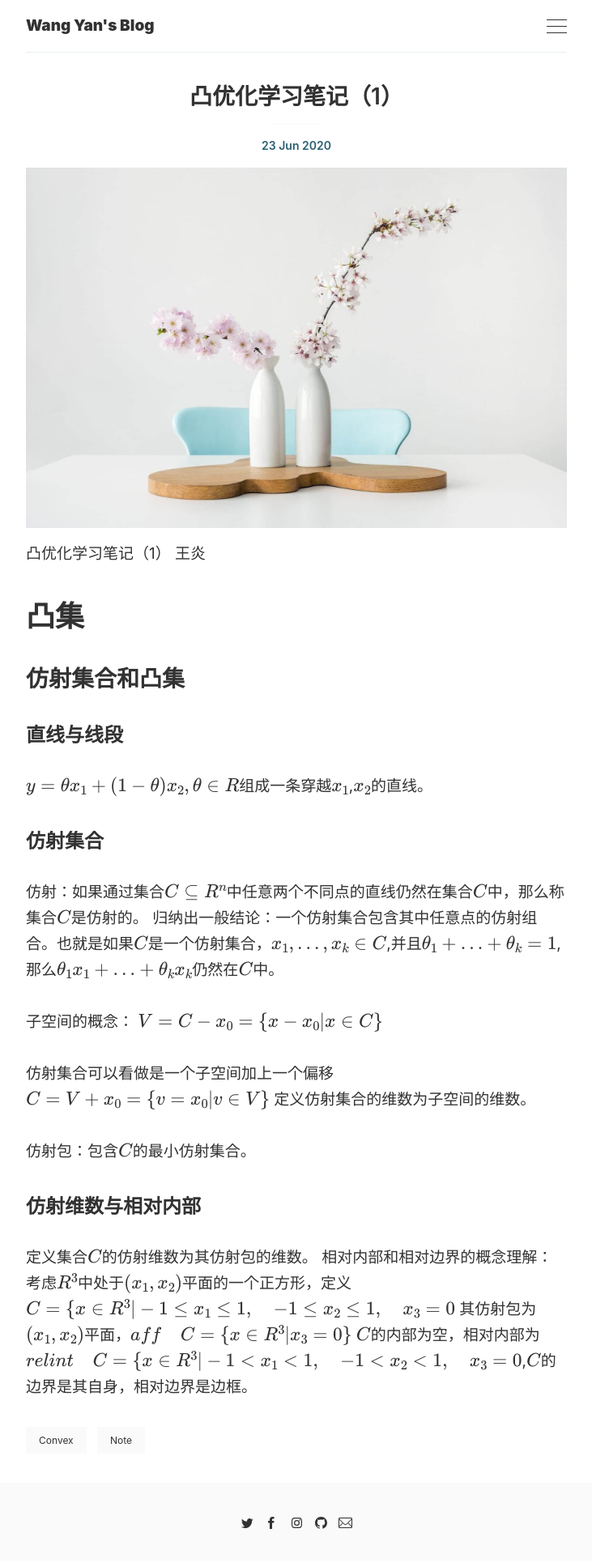
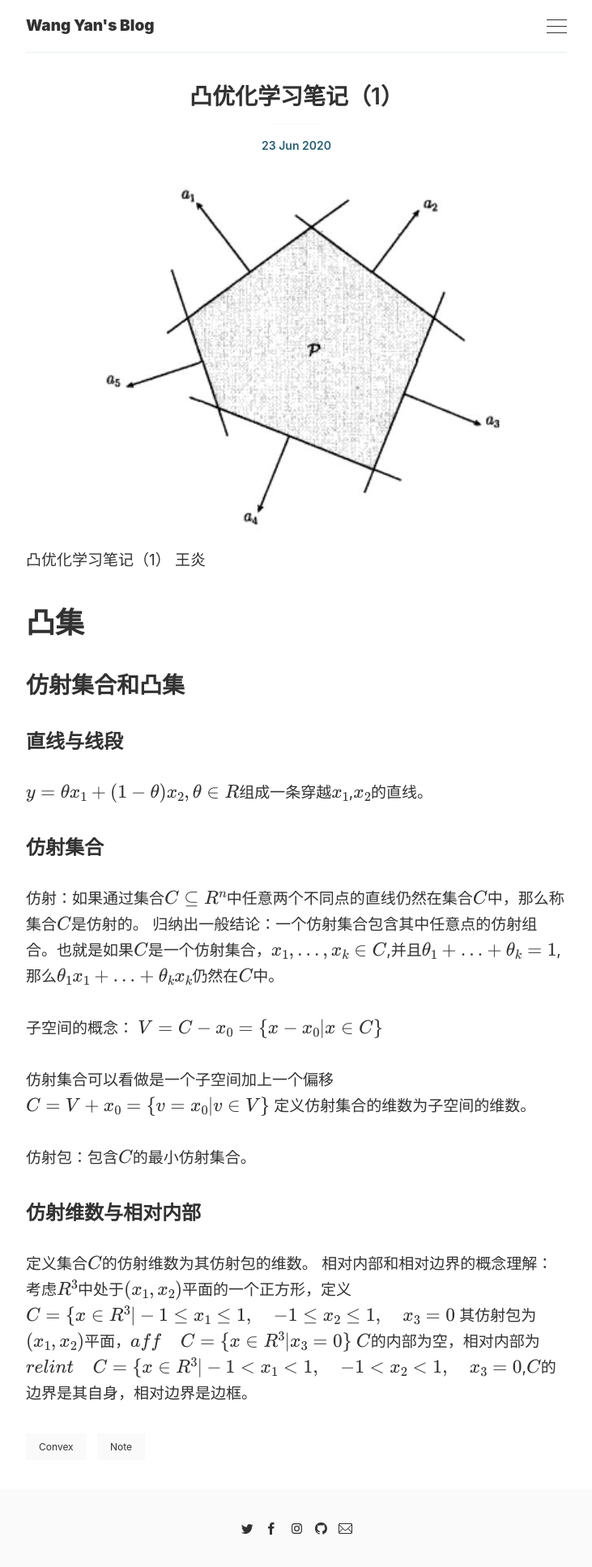
Before and after one commit to Wy-wangyan/Wy-wangyan.github.io, a Jekyll site: the page built from _posts/2020-6-23-convex-1.md, in a window 1280 px wide. Shown: the whole page at 81% size, without its empty margins (274-1005 px from the left). Built offline with Jekyll 4.4.1, drawn with Linux system fonts in a browser that asks for light colours; formulas are drawn with MathJax 3.

Commit message:
Update 2020-6-23-convex-1.md

```diff
--- a/_posts/2020-6-23-convex-1.md
+++ b/_posts/2020-6-23-convex-1.md
@@ -2,7 +2,7 @@
 layout: post
 title: 凸优化学习笔记（1）
 tags: [Convex,Note]
-image: '/images/posts/7.jpg'
+image: '/images/posts/convex_duomian.jpg'
 ---
 
 凸优化学习笔记（1）
```
